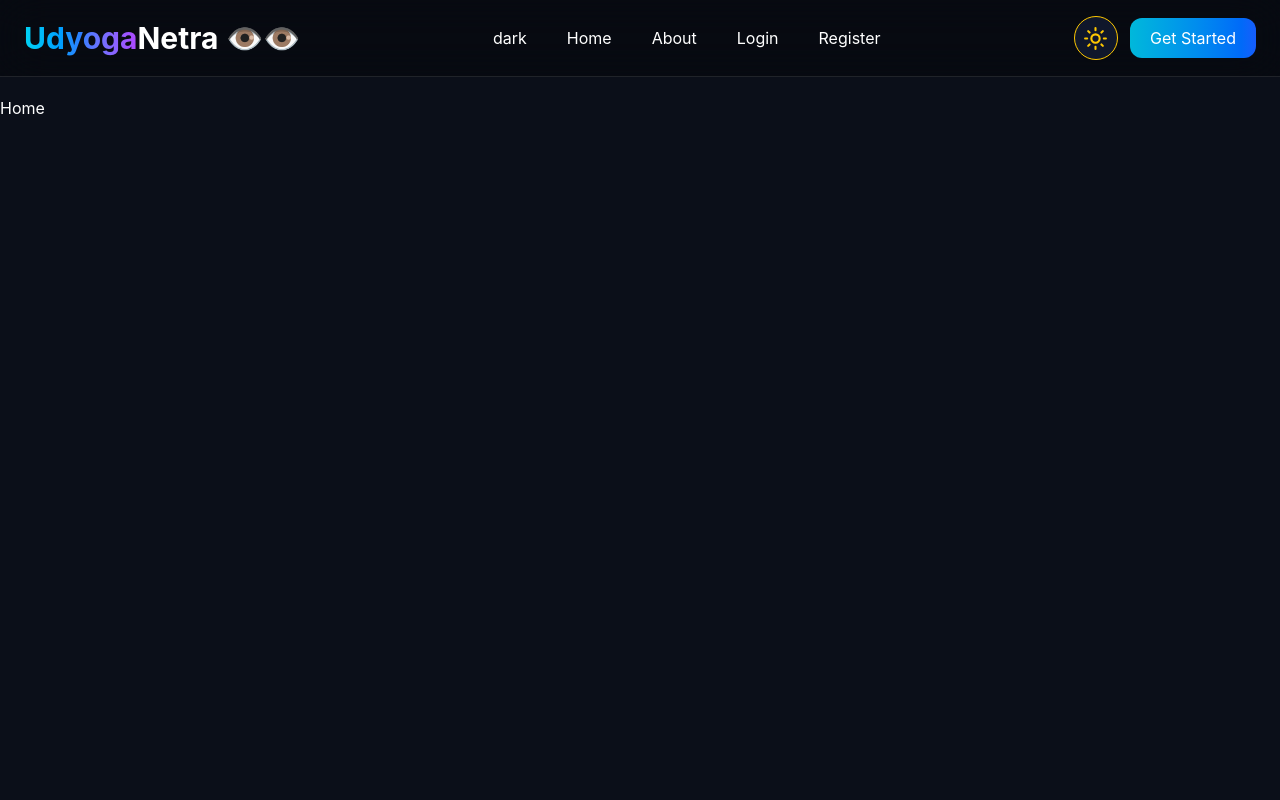
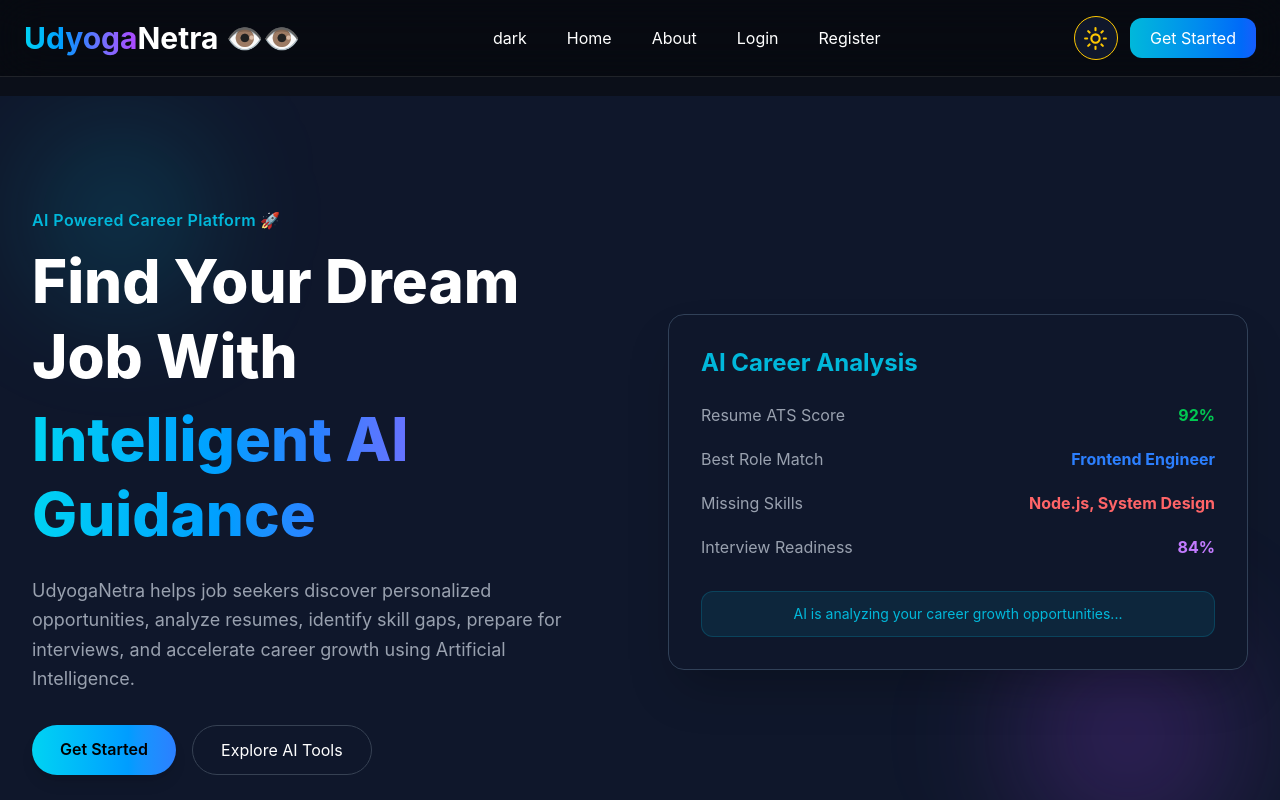
Before and after one commit to ramusiripalli/udyoganetra-ai, a React app in the folder frontend/: page / in a window 1280 px wide. Shown: the top 800 px of the page. Built offline with nearby package versions, Linux system fonts and the light colour scheme; the HTML template or start-up script is replaced by a standard one.

Commit message:
feat: Hero Section and Why UdyogaNetra in Lading Page

```diff
--- a/frontend/src/App.jsx
+++ b/frontend/src/App.jsx
@@ -1,8 +1,6 @@
 import { BrowserRouter, Routes, Route } from "react-router-dom";
 
 import Navbar from "./components/common/Navbar";
-
-import Home from "./pages/Home";
 import Login from "./pages/Login";
 import Register from "./pages/Register";
 import Dashboard from "./pages/Dashboard";
@@ -10,6 +8,7 @@ import Jobs from "./pages/Jobs";
 import ResumeAnalyzer from "./pages/ResumeAnalyzer";
 import InterviewPrep from "./pages/InterviewPrep";
 import JobMatch from "./pages/JobMatch";
+import Landing from "./pages/Landing";
 
 function App() {
   return (
@@ -33,7 +32,7 @@ function App() {
         {/* Padding so navbar does not overlap */}
         <main className="pt-24">
           <Routes>
-            <Route path="/" element={<Home />} />
+            <Route path="/" element={<Landing />} />
             <Route path="/login" element={<Login />} />
             <Route path="/register" element={<Register />} />
             <Route path="/dashboard" element={<Dashboard />} />
--- /dev/null
+++ b/frontend/src/components/LandingPage/HeroSection.jsx
@@ -0,0 +1,118 @@
+import { Link } from "react-router-dom";
+import { motion } from "framer-motion";
+
+const HeroSection = () => {
+  return (
+    <section className="relative px-6 sm:px-8 py-20 md:py-28 max-w-7xl mx-auto flex flex-col md:flex-row items-center justify-between gap-14 overflow-hidden">
+
+      {/* Background Glow */}
+      <div className="absolute top-10 left-10 w-40 h-40 bg-cyan-400/20 blur-3xl rounded-full"></div>
+      <div className="absolute bottom-10 right-10 w-56 h-56 bg-purple-500/20 blur-3xl rounded-full"></div>
+
+      {/* Left Content */}
+      <motion.div
+        className="w-full md:w-1/2 relative z-10"
+        initial={{ x: -80, opacity: 0 }}
+        animate={{ x: 0, opacity: 1 }}
+        transition={{ duration: 1 }}
+      >
+        <p className="text-cyan-500 font-semibold mb-3 tracking-wide">
+          AI Powered Career Platform 🚀
+        </p>
+
+        <h1 className="text-4xl sm:text-5xl md:text-6xl font-extrabold leading-tight text-gray-900 dark:text-white">
+
+          Find Your Dream Job With
+
+          <span className="block bg-gradient-to-r from-cyan-400 via-blue-500 to-purple-500 text-transparent bg-clip-text mt-2">
+            Intelligent AI Guidance
+          </span>
+        </h1>
+
+        <p className="mt-6 text-gray-600 dark:text-gray-400 text-base sm:text-lg leading-relaxed max-w-xl">
+          UdyogaNetra helps job seekers discover personalized opportunities,
+          analyze resumes, identify skill gaps, prepare for interviews,
+          and accelerate career growth using Artificial Intelligence.
+        </p>
+
+        <div className="mt-8 flex flex-wrap gap-4">
+
+          <Link
+            to="/register"
+            className="px-7 py-3 rounded-full font-semibold bg-gradient-to-r from-cyan-400 to-blue-500 text-black shadow-lg hover:scale-105 transition duration-300"
+          >
+            Get Started
+          </Link>
+
+          <Link
+            to="/features"
+            className="px-7 py-3 rounded-full border border-gray-300 dark:border-gray-700 text-gray-900 dark:text-white hover:bg-gray-100 dark:hover:bg-slate-800 transition duration-300"
+          >
+            Explore AI Tools
+          </Link>
+
+        </div>
+      </motion.div>
+
+      {/* Right Side Card */}
+      <motion.div
+        className="w-full md:w-1/2 relative z-10"
+        initial={{ x: 80, opacity: 0 }}
+        animate={{ x: 0, opacity: 1 }}
+        transition={{ duration: 1.2 }}
+      >
+        <div className="rounded-2xl p-8 bg-white dark:bg-slate-900 border border-gray-200 dark:border-slate-700 shadow-2xl backdrop-blur-xl">
+
+          <h3 className="text-2xl font-bold text-cyan-500 mb-6">
+            AI Career Analysis
+          </h3>
+
+          <div className="space-y-5">
+
+            <div className="flex justify-between">
+              <span className="text-gray-600 dark:text-gray-400">
+                Resume ATS Score
+              </span>
+              <span className="font-bold text-green-500">92%</span>
+            </div>
+
+            <div className="flex justify-between">
+              <span className="text-gray-600 dark:text-gray-400">
+                Best Role Match
+              </span>
+              <span className="font-bold text-blue-500">
+                Frontend Engineer
+              </span>
+            </div>
+
+            <div className="flex justify-between">
+              <span className="text-gray-600 dark:text-gray-400">
+                Missing Skills
+              </span>
+              <span className="font-bold text-red-400">
+                Node.js, System Design
+              </span>
+            </div>
+
+            <div className="flex justify-between">
+              <span className="text-gray-600 dark:text-gray-400">
+                Interview Readiness
+              </span>
+              <span className="font-bold text-purple-400">84%</span>
+            </div>
+
+          </div>
+
+          <div className="mt-8 p-3 rounded-xl bg-cyan-500/10 border border-cyan-500/20">
+            <p className="text-sm text-cyan-500 text-center">
+              AI is analyzing your career growth opportunities...
+            </p>
+          </div>
+
+        </div>
+      </motion.div>
+    </section>
+  );
+};
+
+export default HeroSection;
--- /dev/null
+++ b/frontend/src/components/LandingPage/WhyUdyogaNetra.jsx
@@ -0,0 +1,76 @@
+import { motion } from "framer-motion";
+
+const problems = [
+  {
+    title: "Jobs Are Scattered",
+    desc: "Candidates waste time switching across multiple job platforms searching for opportunities."
+  },
+  {
+    title: "No Personalized Guidance",
+    desc: "Most platforms show jobs but do not help users understand what fits their skills."
+  },
+  {
+    title: "Poor Resume Quality",
+    desc: "Many candidates fail ATS screening because resumes are not optimized correctly."
+  },
+  {
+    title: "Lack of Interview Preparation",
+    desc: "Job seekers often do not know what questions to prepare before interviews."
+  }
+];
+
+const WhyUdyogaNetra = () => {
+  return (
+    <section className="py-20 px-6 sm:px-8 bg-gray-50 dark:bg-slate-950">
+
+      <motion.div
+        className="max-w-7xl mx-auto text-center"
+        initial={{ opacity: 0, y: 40 }}
+        whileInView={{ opacity: 1, y: 0 }}
+        transition={{ duration: 0.8 }}
+        viewport={{ once: true }}
+      >
+
+        <h2 className="text-3xl sm:text-4xl font-bold text-gray-900 dark:text-white">
+          Why <span className="text-cyan-500">UdyogaNetra</span> ?
+        </h2>
+
+        <p className="mt-4 text-gray-600 dark:text-gray-400 max-w-3xl mx-auto">
+          Traditional job platforms help users search jobs.
+          UdyogaNetra goes beyond search by helping users grow their careers using AI.
+        </p>
+
+        <div className="grid grid-cols-1 md:grid-cols-2 gap-8 mt-14">
+
+          {problems.map((item, index) => (
+            <motion.div
+              key={index}
+              className="p-7 rounded-2xl bg-white dark:bg-slate-900 border border-gray-200 dark:border-slate-800 shadow-lg hover:-translate-y-2 transition duration-300"
+              initial={{ opacity: 0, y: 30 }}
+              whileInView={{ opacity: 1, y: 0 }}
+              transition={{ delay: index * 0.15 }}
+              viewport={{ once: true }}
+            >
+
+              <div className="w-12 h-12 rounded-full bg-gradient-to-r from-cyan-400 to-purple-500 flex items-center justify-center text-black font-bold text-xl mb-4 mx-auto">
+                {index + 1}
+              </div>
+
+              <h3 className="text-xl font-semibold text-gray-900 dark:text-white mb-3">
+                {item.title}
+              </h3>
+
+              <p className="text-gray-600 dark:text-gray-400 leading-relaxed">
+                {item.desc}
+              </p>
+
+            </motion.div>
+          ))}
+
+        </div>
+      </motion.div>
+    </section>
+  );
+};
+
+export default WhyUdyogaNetra;
--- a/frontend/src/pages/Home.jsx
+++ /dev/null
@@ -1,8 +0,0 @@
-
-const Home = () => {
-  return (
-    <div>Home</div>
-  )
-}
-
-export default Home
--- /dev/null
+++ b/frontend/src/pages/Landing.jsx
@@ -0,0 +1,17 @@
+import HeroSection from "../components/LandingPage/HeroSection";
+import WhyUdyogaNetra from "../components/LandingPage/WhyUdyogaNetra";
+
+const Landing = () => {
+  return (
+    <div className="min-h-screen bg-white dark:bg-slate-900 text-slate-900 dark:text-white transition-colors duration-300
+      overflow-hidden">
+
+
+       <HeroSection />
+       <WhyUdyogaNetra />
+
+    </div>
+  );
+};
+
+export default Landing;
```
Also changed, not shown: frontend/src/components/LandingPage/CTA.jsx (added), frontend/src/components/LandingPage/Features.jsx (added), frontend/src/components/home/Hero.jsx (deleted).
